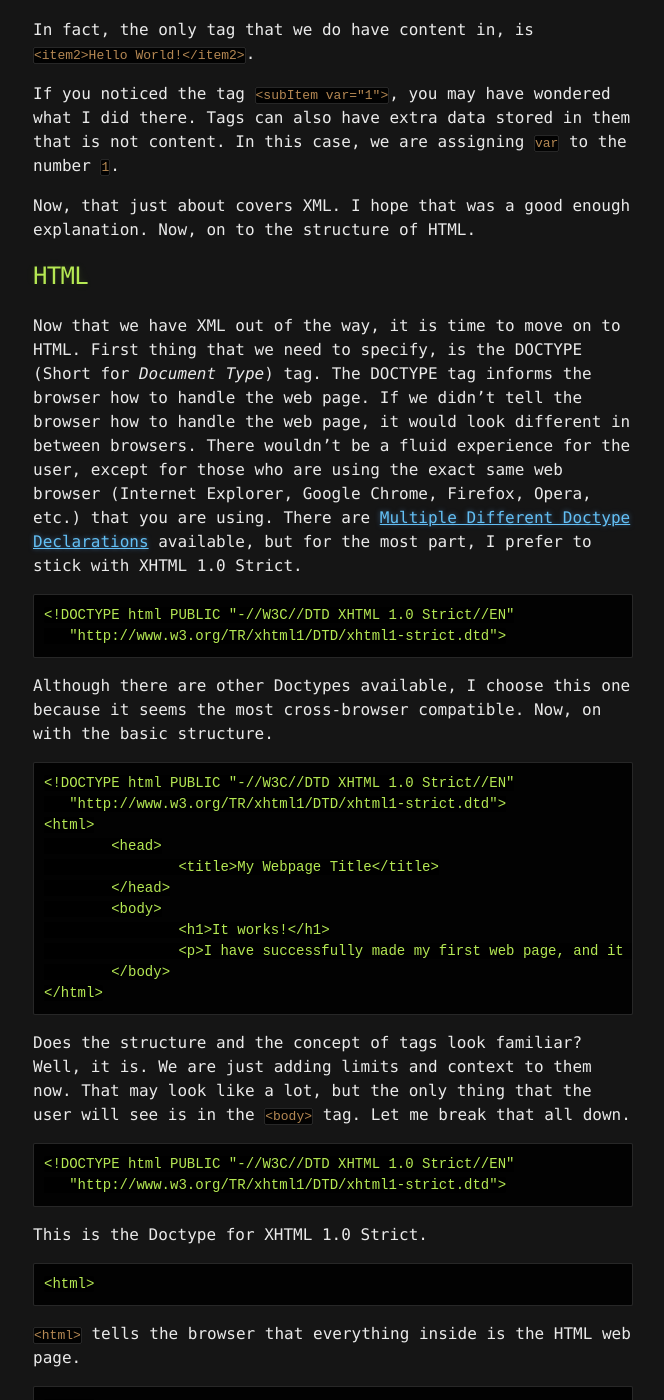
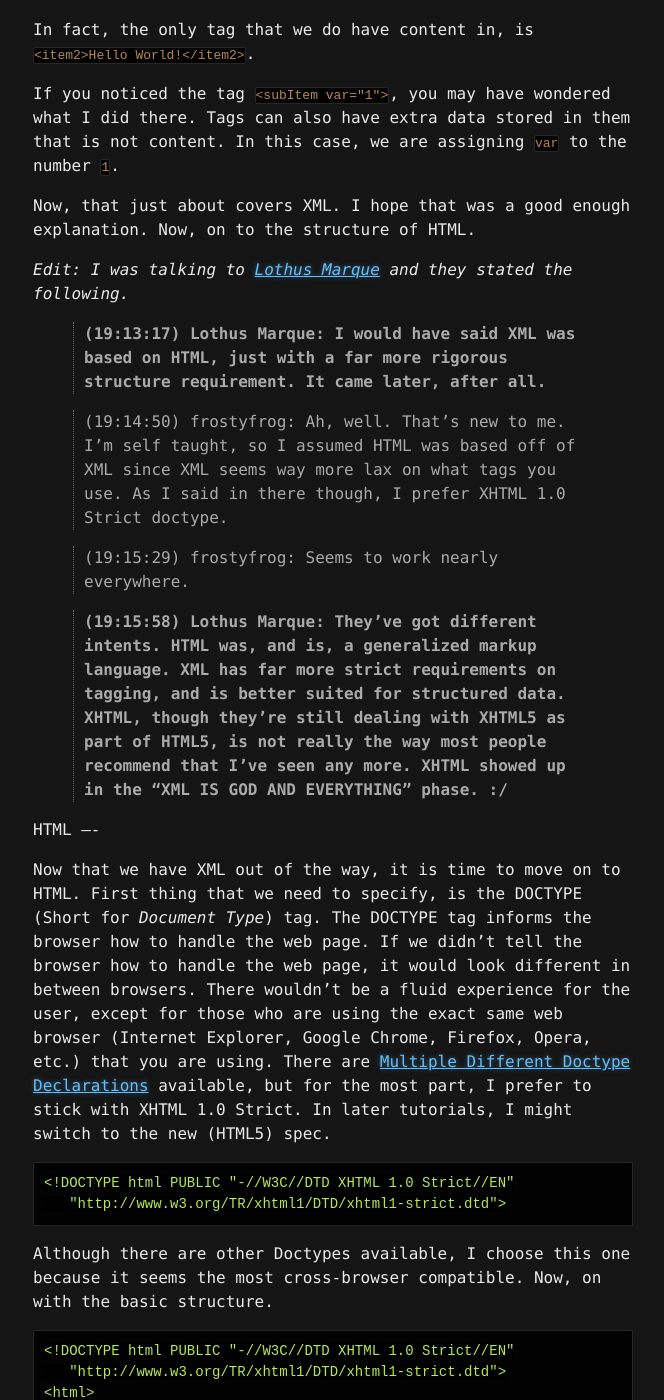
Before and after one commit to frostyfrog/frostyfrog.github.com, a Jekyll site: the page built from _posts/2013-2-26-Beginning-HTML.md, in a window 1280 px wide and 1400 px high, scrolled down 1185 px. Shown: the whole window, without its empty margins (307-971 px from the left). Built offline with Jekyll 4.4.1, drawn with Linux system fonts in a browser that asks for light colours; comment, search, counter and statistics services are not loaded.

Commit message:
Added corrections to 2013-2-26-Beginning-HTML.md

```diff
--- a/_posts/2013-2-26-Beginning-HTML.md
+++ b/_posts/2013-2-26-Beginning-HTML.md
@@ -38,12 +38,22 @@ If you noticed the tag `<subItem var="1">`, you may have wondered what I did the
 
 Now, that just about covers XML. I hope that was a good enough explanation. Now, on to the structure of HTML.
 
+*Edit: I was talking to [Lothus Marque][LM] and they stated the following.*
+> **(19:13:17) Lothus Marque: I would have said XML was based on HTML, just with a far more rigorous structure requirement.   It came later, after all.**
+
+> (19:14:50) frostyfrog: Ah, well. That's new to me.   I'm self taught, so I assumed HTML was based off of XML since XML seems way more lax on what tags you use. As I said in there though, I prefer XHTML 1.0 Strict doctype.
+
+> (19:15:29) frostyfrog: Seems to work nearly everywhere.
+
+> **(19:15:58) Lothus Marque: They've got different intents. HTML was, and is, a generalized markup language. XML has far more strict requirements on tagging, and is better suited for structured data. XHTML, though they're still dealing with XHTML5 as part of HTML5, is not really the way most people recommend that I've seen any more. XHTML showed up in the "XML IS GOD AND EVERYTHING" phase. :/**
+
+[LM]: http://www.mercenary-enclave.com/ (The website of Lothus Marque)
 HTML
 ----
 
 Now that we have XML out of the way, it is time to move on to HTML. First thing that we need to specify, is the DOCTYPE (Short for *Document Type*) tag. The DOCTYPE tag informs the browser how to handle the web page.
 If we didn't tell the browser how to handle the web page, it would look different in between browsers. There wouldn't be a fluid experience for the user, except for those who are using the exact same web browser (Internet Explorer, Google Chrome, Firefox, Opera, etc.) that you are using.
-There are [Multiple Different Doctype Declarations](http://www.w3.org/QA/2002/04/valid-dtd-list.html) available, but for the most part, I prefer to stick with XHTML 1.0 Strict.
+There are [Multiple Different Doctype Declarations](http://www.w3.org/QA/2002/04/valid-dtd-list.html) available, but for the most part, I prefer to stick with XHTML 1.0 Strict. In later tutorials, I might switch to the new (HTML5) spec.
 
 	<!DOCTYPE html PUBLIC "-//W3C//DTD XHTML 1.0 Strict//EN"
 	   "http://www.w3.org/TR/xhtml1/DTD/xhtml1-strict.dtd">
```
